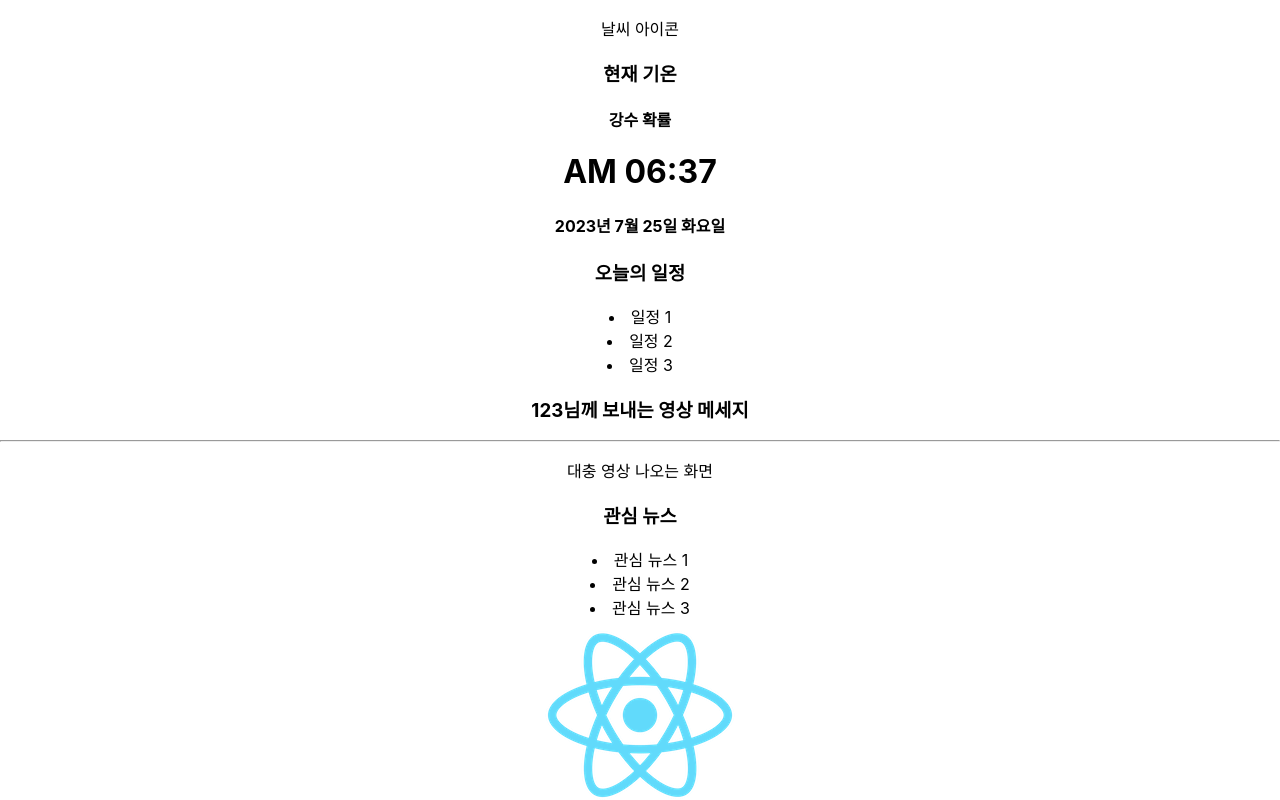
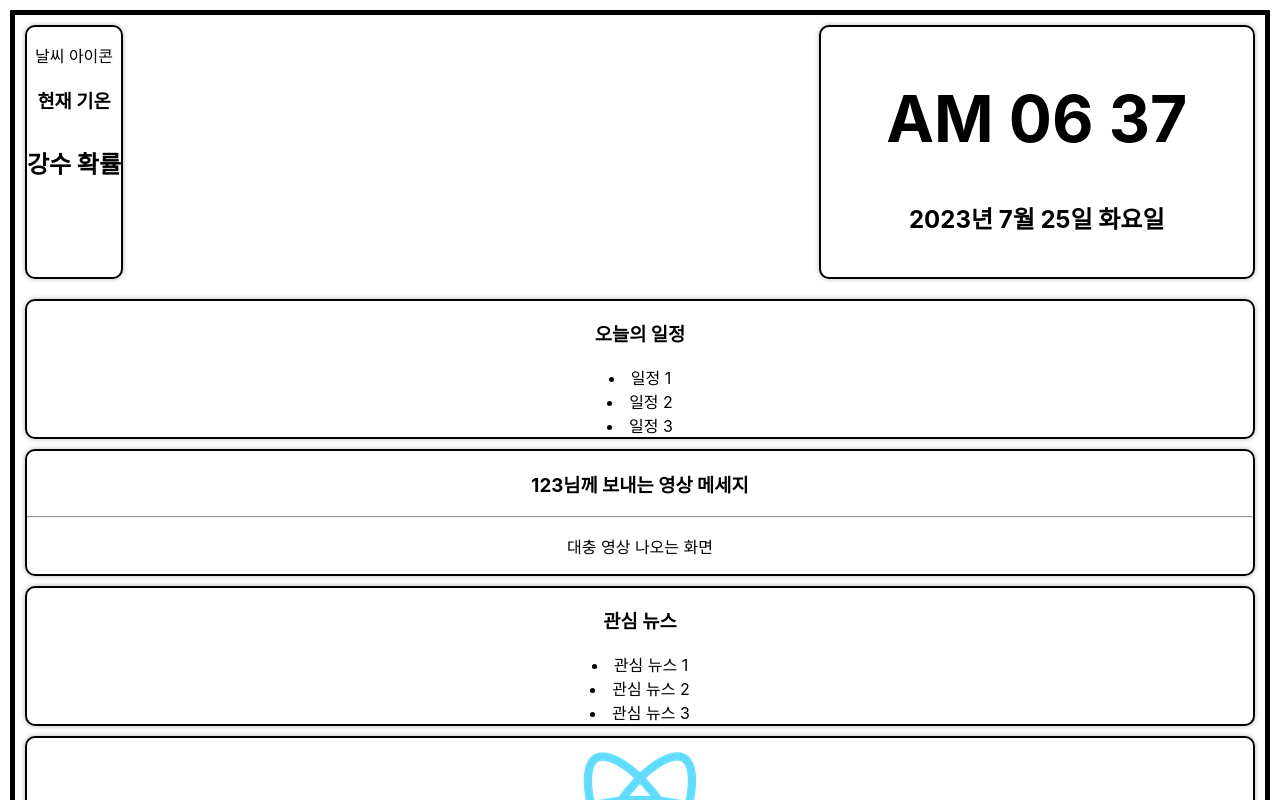
Before and after one commit to kimkyury/MirrorMe-SmartMirror-SpringBoot, a React (Create React App) app in the folder MainPage/: page / in a window 1280 px wide. Shown: the top 800 px of the page. Built offline with nearby package versions, Linux system fonts and the light colour scheme.

Commit message:
style: Add css
css 요소 추가

```diff
--- a/MainPage/src/App.css
+++ b/MainPage/src/App.css
@@ -1,8 +1,33 @@
 .App {
   text-align: center;
+  border: 5px solid black;
+  margin: 10px;
 }
 
+.bordered {
+  margin: 10px;
+  border: 2px solid black;
+  border-radius: 10px;
+  box-shadow: 0 0 5px rgba(0, 0, 0, 0.3);
+}
 
+.CurrentDate {
+  width: 33%;
+  padding: 10px;
+}
+
+.container {
+  display: flex;
+  justify-content: space-between;
+}
+
+h1 {
+  font-size: 4rem;
+}
+
+h4 {
+  font-size: 1.5rem;
+}
 
 .App-logo {
   height: 40vmin;
```
